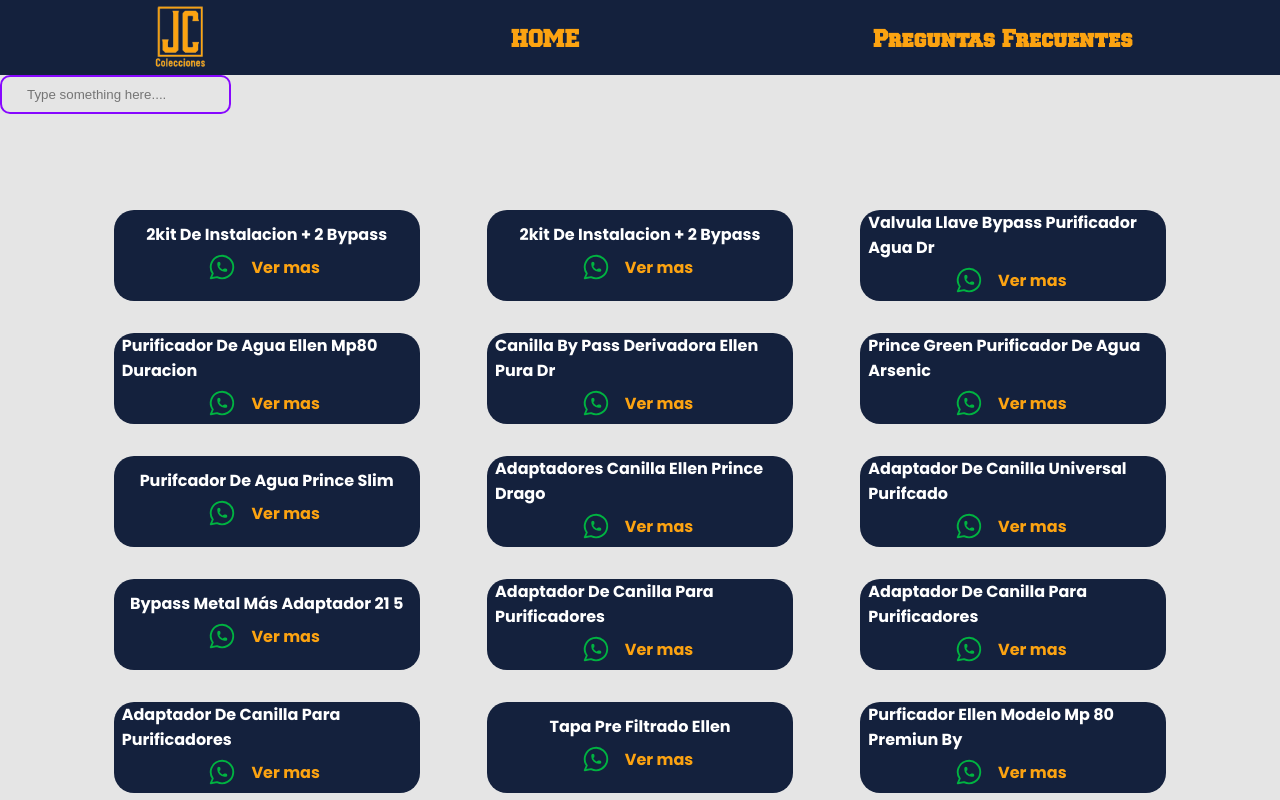
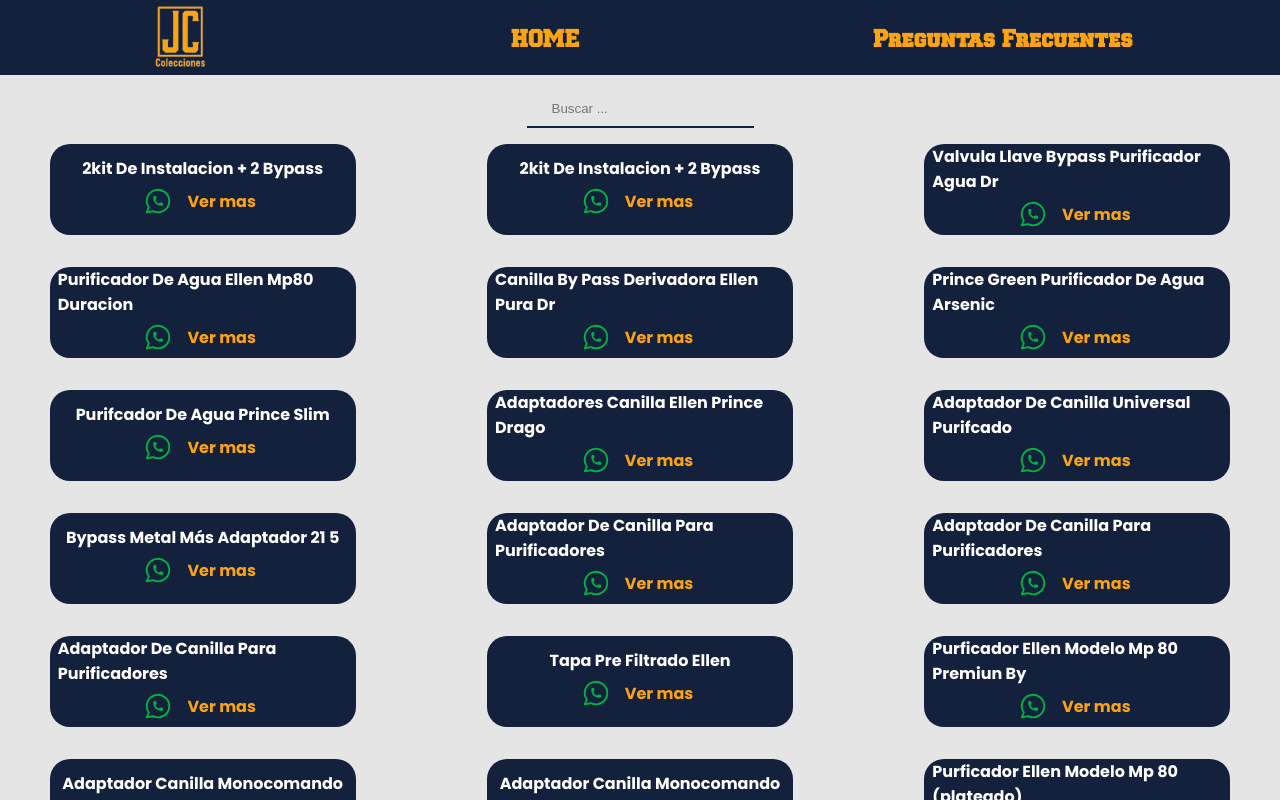
Before and after one commit to charg90/jc-coleccionista, a Next.js app: page /Colecciones in a window 1280 px wide. Shown: the top 800 px of the page. Built offline with nearby package versions, Linux system fonts and the light colour scheme.

Commit message:
change search bar styles

```diff
--- a/Components/SearchBar/SearchBar.tsx
+++ b/Components/SearchBar/SearchBar.tsx
@@ -15,13 +15,15 @@
     setProductsInfo(filterProducts);
   };
   return (
+    <div className={styles.inputContainer}>
       <input
         type="text"
         name="text"
         className={styles.input}
-      placeholder="Type something here...."
+        placeholder="Buscar ..."
         onChange={handleChange}
       />
+    </div>
   );
 };
 
--- a/Components/SearchBar/searchBar.module.css
+++ b/Components/SearchBar/searchBar.module.css
@@ -1,12 +1,16 @@
+.inputContainer {
+  width: 100%;
+  display: flex;
+  justify-content: center;
+}
 .input {
-  color: #8707ff;
-  border: 2px solid #8707ff;
-  border-radius: 10px;
+  color: var(--blue);
+  border: none;
+  border-bottom: 2px solid var(--blue);
+
   padding: 10px 25px;
   background: transparent;
-  max-width: 190px;
+  max-width: 200px;
+  margin-bottom: 1rem;
+  margin-top: 1rem;
 }
-
-.input:active {
-  box-shadow: 2px 2px 15px #8707ff inset;
-}
--- a/app/Colecciones/colecciones.module.css
+++ b/app/Colecciones/colecciones.module.css
@@ -3,5 +3,4 @@
   flex-wrap: wrap;
   justify-content: space-around;
   gap: 2rem;
-  padding: 6rem;
 }
--- a/app/Colecciones/page.tsx
+++ b/app/Colecciones/page.tsx
@@ -11,8 +11,6 @@
 
 const Colecciones = () => {
   const [products, setProductsInfo] = useState<product[]>(ProductsInfo);
-
-  const [search, setSearch] = useState("");
 
   return (
     <>
```
Lines whose indentation alone changed are shown as unchanged.
